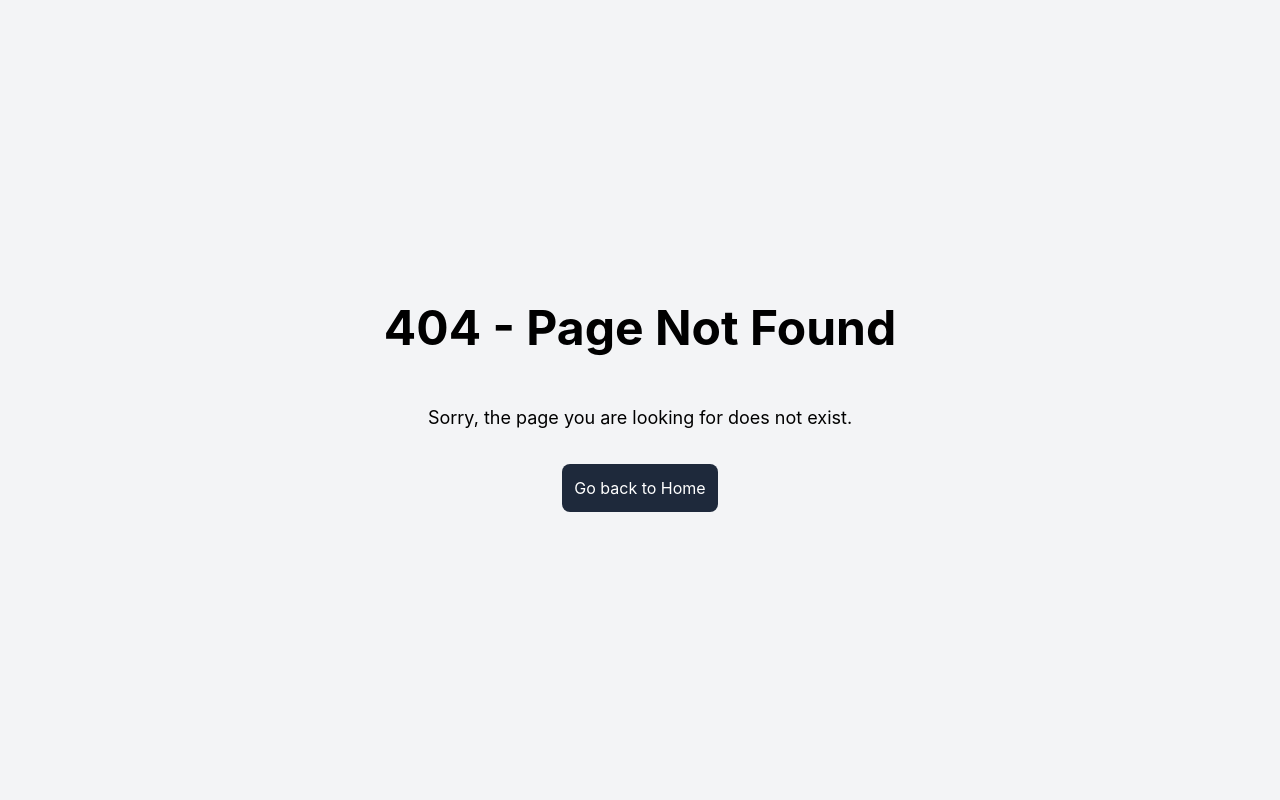
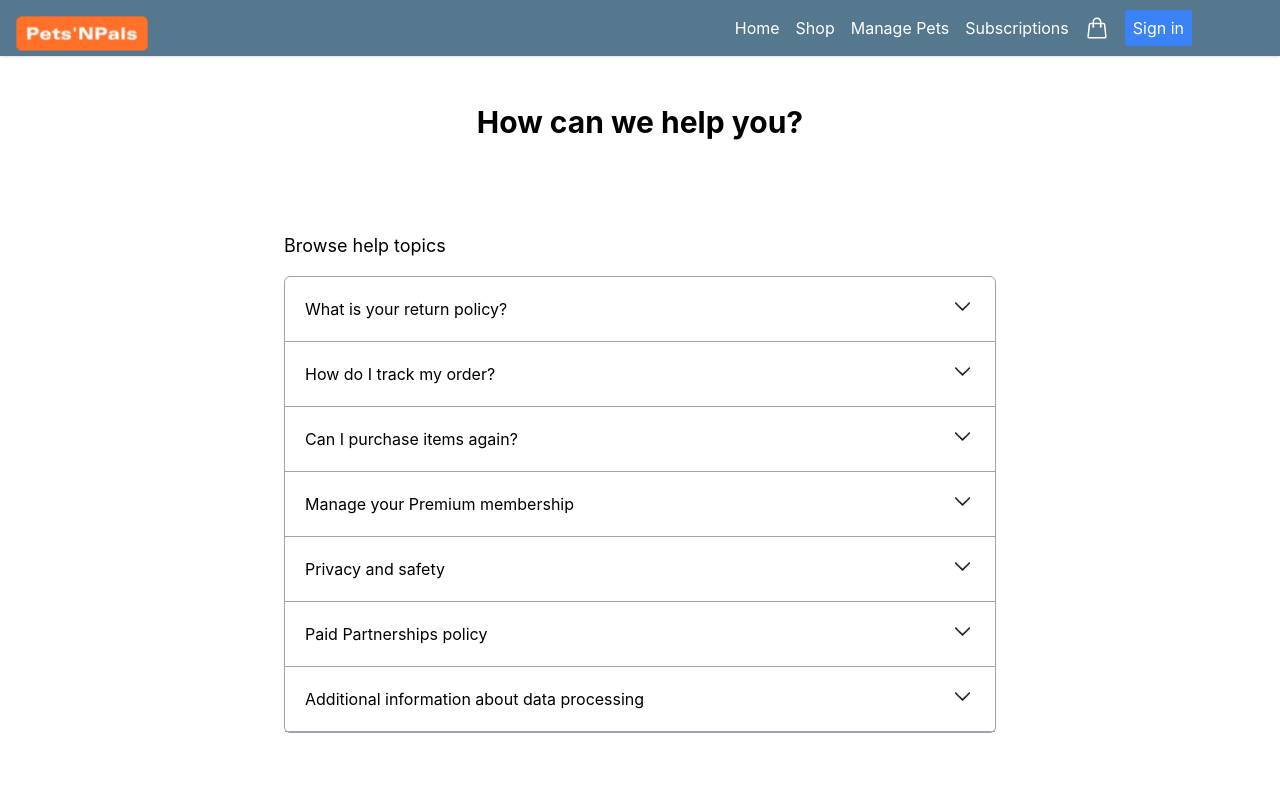
Before and after one commit to Isaiahsylnol/pets-n-pals, a Next.js app: page /faq in a window 1280 px wide. Before the commit this address had no page. Shown: the top 800 px of the page. Built offline with nearby package versions, Linux system fonts and the light colour scheme.

Commit message:
Faqs page, other minor frontend code cleanup

```diff
--- /dev/null
+++ b/components/Accordion.js
@@ -0,0 +1,37 @@
+import React from "react";
+import Image from "next/image";
+
+export default function AccordionItem({ title, content, isOpen, onClick }) {
+  return (
+    <div className="border-b border-gray-400 p-1">
+      <button
+        onClick={onClick}
+        className="w-full text-left flex justify-between items-center p-4 hover:bg-gray-200 focus:outline-none"
+      >
+        <span className="text-base">{title}</span>
+        {isOpen ? (
+          <Image
+            src={require("../assets/up-arrow.png")}
+            height={15}
+            width={15}
+            alt="Up arrow"
+          />
+        ) : (
+          <div className="w-5 h-5">
+            <Image
+              src={require("../assets/down-arrow.png")}
+              height={15}
+              width={15}
+              alt="Down arrow"
+            />
+          </div>
+        )}
+      </button>
+      {isOpen && (
+        <div className="bg-orange-100 p-4">
+          <p>{content}</p>
+        </div>
+      )}
+    </div>
+  );
+}
--- a/components/Dropdown.js
+++ b/components/Dropdown.js
@@ -6,6 +6,7 @@ import { useRouter } from "next/router";
 import { useDispatch, useSelector } from "react-redux";
 import accountPic from "../assets/account-icon.png";
 import { createCart } from "../slices/cart";
+import Link from "next/link";
 
 function Dropdown() {
   const [isOpen, setIsOpen] = useState(false);
@@ -95,7 +96,7 @@ function Dropdown() {
               Settings
             </li>
             <li className="hover:bg-gray-800 hover:rounded w-full h-12 flex justify-center items-center cursor-pointer">
-              FAQS
+              <Link href="/faq">FAQS</Link>
             </li>
             <li className="hover:bg-gray-800 hover:rounded w-full h-12 flex justify-center items-center cursor-pointer">
               <button onClick={handleSignOut}>Sign out</button>
--- a/components/Header.js
+++ b/components/Header.js
@@ -1,26 +1,12 @@
 import React, { useEffect, useState } from "react";
-import { useDispatch, useSelector } from "react-redux";
-import { logout } from "../slices/auth";
+
 import Link from "next/link";
 import Image from "next/image";
-import { useRouter } from "next/router";
+
 import Dropdown from "./Dropdown";
 
 function Header(props) {
-  const dispatch = useDispatch();
-  const router = useRouter();
-  const { user: currentUser } = useSelector((state) => state.auth);
-  const [user, setUser] = useState();
   const [isNavOpen, setIsNavOpen] = useState(false); // initiate isNavOpen state with false
-
-  useEffect(() => {
-    setUser(currentUser);
-  }, [currentUser]);
-
-  const handleSignOut = async () => {
-    dispatch(logout());
-    router.push("/");
-  };
 
   return (
     <div className="p-4 shadow bg-[#56788f] text-white top-0 z-20 sticky">
@@ -34,7 +20,8 @@ function Header(props) {
             className="object-contain"
           />
         </Link>
-        <section className="MOBILE-MENU flex lg:hidden justify-end">
+        {/* MOBILE-MENU */}
+        <section className="flex md:hidden justify-end">
           <div className={isNavOpen ? "w-full top-0 z-10" : "hidden"}>
             <ul className="flex flex-col text-2xl  mt-16 space-y-14 uppercase">
               <li>
--- a/components/Subscriptions/Container.js
+++ b/components/Subscriptions/Container.js
@@ -32,9 +32,9 @@ export default function SubscribeContainer({
   }
 
   return (
-    <div className="h-auto bg-[#f5f4ef] flex flex-wrap gap-y-5 hover:shadow-xl sm:w-2/3 md:w-3/5 lg:w-96">
-      <div className="m-4 flex font-bold">
-        <span className="text-3xl p-4">{tier}</span>
+    <div className="bg-[#f5f4ef] flex flex-wrap gap-y-5 hover:shadow-xl mx-auto">
+      <div className="m-8 font-bold">
+        <span className="text-3xl">{tier}</span>
         <span className="text-lg p-4 mt-1">{price}</span>
       </div>
 
@@ -45,7 +45,7 @@ export default function SubscribeContainer({
         {children}
         <button
           onClick={subscribe}
-          className="bg-orange-400 hover:bg-orange-500 text-white font-bold py-2 px-4 rounded flex items-center justify-center mx-auto mt-12 w-full"
+          className="bg-orange-400 hover:bg-[#1F1F1F] text-white font-bold py-2 px-4 rounded flex items-center justify-center mx-auto mt-12 w-full"
         >
           Subscribe
         </button>
--- /dev/null
+++ b/pages/faq.js
@@ -0,0 +1,103 @@
+import React, { useEffect, useState } from "react";
+import Head from "next/head";
+import Header from "../components/Header.js";
+import Footer from "../components/Footer.js";
+import AccordionItem from "../components/Accordion.js";
+
+export default function Faq() {
+  const [cartItems, setCartItems] = useState([]);
+
+  useEffect(() => {
+    const items = localStorage.getItem("cartItems");
+    if (items) {
+      setCartItems(JSON.parse(items));
+    }
+  }, []);
+
+  const countCartItems = cartItems?.length ?? 0;
+
+  const toggleAccordion = (index) => {
+    setAccordionItems((prevItems) =>
+      prevItems.map((item, i) => ({
+        ...item,
+        isOpen: i === index ? !item.isOpen : item.isOpen,
+      }))
+    );
+  };
+
+  const [accordionItems, setAccordionItems] = useState([
+    {
+      title: "What is your return policy?",
+      content:
+        "Laboris voluptate eu mollit anim consectetur. Ut commodo exercitation adipisicing ea sint reprehenderit. Nostrud consectetur voluptate excepteur tempor aliquip aliqua ea proident labore eu cillum commodo.",
+      isOpen: false,
+    },
+    {
+      title: "How do I track my order?",
+      content:
+        "Elit eu eu anim labore qui eu. Pariatur nulla irure aliquip duis elit aliquip. Incididunt est occaecat eu sunt adipisicing anim sunt ullamco adipisicing excepteur. Voluptate Lorem aliqua ut aute eu culpa deserunt elit.",
+      isOpen: false,
+    },
+    {
+      title: "Can I purchase items again?",
+      content:
+        "Lorem duis nisi consequat ad culpa velit magna qui nulla minim. Aliquip qui ex ullamco consectetur cupidatat dolor amet. Enim dolor ipsum ullamco est do. Cillum mollit anim nisi aute sunt veniam. Duis consectetur excepteur esse anim enim minim proident. Ipsum amet fugiat et ipsum exercitation.",
+      isOpen: false,
+    },
+    {
+      title: "Manage your Premium membership",
+      content:
+        "Anim adipisicing anim voluptate laboris sunt dolore. Qui sunt sint nisi dolore velit adipisicing aute quis consequat. Nulla ullamco deserunt proident sunt consequat adipisicing tempor veniam.",
+      isOpen: false,
+    },
+    {
+      title: "Privacy and safety",
+      content:
+        "Exercitation quis labore culpa tempor dolore ipsum irure aliqua amet anim aliquip. Commodo occaecat eiusmod aute esse ea laboris id minim. Ea ad commodo sit enim duis dolor dolore velit minim. Dolor dolore cillum enim deserunt duis aute deserunt. Sint dolore pariatur incididunt voluptate. In veniam aliqua commodo do aute nulla est Lorem aliquip nostrud eu pariatur ex irure.",
+      isOpen: false,
+    },
+    {
+      title: "Paid Partnerships policy",
+      content:
+        "Culpa consequat voluptate eiusmod velit quis occaecat irure enim cupidatat aliquip. Anim adipisicing labore duis exercitation est consectetur cupidatat reprehenderit sunt do labore anim minim deserunt. Tempor minim esse magna veniam est sint velit reprehenderit. Exercitation esse aute aliqua et.",
+      isOpen: false,
+    },
+    {
+      title: "Additional information about data processing",
+      content:
+        "Nisi ad do incididunt veniam et deserunt exercitation amet. Proident nisi qui sit et do qui do consequat nisi sint et. Magna fugiat reprehenderit in aute esse eu exercitation do consequat et occaecat officia. Mollit incididunt veniam Lorem eu.",
+      isOpen: false,
+    },
+  ]);
+
+  return (
+    <>
+      <Head>
+        <title>Help Center</title>
+        <meta name="description" content="Help Center" />
+        <link rel="icon" href="/favicon.ico" />
+      </Head>
+      <Header countCartItems={countCartItems} />
+      <main className="min-h-screen w-full p-12">
+        <h1 className="text-3xl text-center font-bold pb-16">
+          How can we help you?
+        </h1>
+        <div className="text-lg sm:p-7 sm:max-w-3xl mx-auto">
+          <p>Browse help topics</p>
+          <div className="mt-4 border border-gray-400 rounded-md">
+            {accordionItems.map((item, index) => (
+              <AccordionItem
+                key={index}
+                title={item.title}
+                content={item.content}
+                isOpen={item.isOpen}
+                onClick={() => toggleAccordion(index)}
+              />
+            ))}
+          </div>
+        </div>
+      </main>
+      <Footer />
+    </>
+  );
+}
--- a/pages/product/[slug].js
+++ b/pages/product/[slug].js
@@ -94,7 +94,7 @@ export default function DynamicPage({ data }) {
               starSpacing="5px"
               name="rating"
             />
-            <p className="leading-relaxed">{data.description}</p>
+            <p className="leading-relaxed mt-5">{data.description}</p>
             <hr className="flex items-center border-b-2 border-gray-100 mt-5 mb-5" />
             <div className="flex">
               <span className="title-font font-medium text-2xl text-gray-900">
--- a/pages/profile.js
+++ b/pages/profile.js
@@ -37,9 +37,9 @@ export default function Profile() {
           />
         </Head>
         <Header countCartItems={cartItems.length} />
-        <main className="grid-cols-1 h-screen mx-auto sm:flex justify-center gap-6 p-11 md:grid-cols-2 lg:grid-cols-2">
+        <main className="h-screen sm:flex justify-center gap-6 p-6 mt-8 md:grid-cols-2">
           {/* User profile widget - START */}
-          <div className="h-min w-full sm:w-3/4 lg:w-2/5 rounded-xl border-2 border-gray-300 bg-gray-100 p-6 text-6xl max-w-lg">
+          <div className="h-min w-full sm:w-3/4 lg:w-2/5 rounded-xl border-2 border-gray-300 bg-gray-100 p-6 max-w-lg">
             {/* Edit User Profile Button - START */}
             <div className="w-full float-right">
               <button className="h-11 text-base float-right rounded py-2 px-4 font-bold hover:text-orange-500">
@@ -47,15 +47,15 @@ export default function Profile() {
               </button>
             </div>
             {/* Edit User Profile Button  - END*/}
-            <div className="w-full p-6 text-base">
-              <p className="text-2xl font-bold mb-2">{user?.username}</p>
+            <div className="w-full p-6 space-y-1">
+              <p className="text-xl font-semibold mb-2">{user?.username}</p>
               <p>{user?.address}</p>
               <p>Toronto, Canada</p>
               <p>222-333-4444</p>
               <p>{user?.email}</p>
               <p>{user?.account_type}</p>
               <div className="mt-10 grid grid-cols-1 gap-2 text-white w-44">
-                <button className="h-10 rounded bg-yellow-500 font-bold hover:bg-yellow-600">
+                <button className="h-10 mt-12 rounded bg-yellow-500 font-bold hover:bg-yellow-600">
                   <PhoneIcon className="inline h-6" />
                   <a className="ml-3">Support</a>
                 </button>
--- a/pages/subscriptions.js
+++ b/pages/subscriptions.js
@@ -1,4 +1,4 @@
-import React, { useCallback, useEffect, useMemo, useState } from "react";
+import React, { useCallback, useEffect, useState } from "react";
 import Head from "next/head";
 import Header from "../components/Header.js";
 import { useSelector } from "react-redux";
@@ -44,7 +44,7 @@ export default function Subscriptions() {
           <h1 className="text-3xl text-center font-bold pb-16">
             Choose the plan that's right for you.
           </h1>
-          <div className="flex items-center justify-center flex-wrap p-7 gap-16">
+          <div className="grid grid-cols-1 md:grid-cols-2 mx-auto lg:max-w-4xl gap-20">
             <SubscribeContainer
               tier="Basic"
               priceId="price_1MpWbCBNWulKDnZkdaeb0CgC"
@@ -93,30 +93,22 @@ export default function Subscriptions() {
             </SubscribeContainer>
           </div>
           {user ? null : (
+            <div className="bg-white mt-16 p-6 rounded-lg text-center">
+              <h2 className="text-2xl font-semibold mb-4">Join Us Today!</h2>
+              <p className="mb-6 text-gray-700">
+                Sign up now to access exclusive subscription plans and enjoy all
+                the benefits we offer.
+              </p>
               <a href="/login-register">
                 <button
                   type="button"
-                className="text-white bg-orange-400 hover:bg-[#1F1F1F] font-medium rounded-full text-sm px-8 py-4 text-center mr-2 mb-2"
+                  className="text-white bg-orange-400 hover:bg-[#1F1F1F] font-medium rounded-full text-sm px-8 py-4"
                 >
                   Sign Up
                 </button>
               </a>
+            </div>
           )}
-          <div className="mt-8 text-center">
-            <span>
-              See{" "}
-              <a
-                href="/terms"
-                target="_blank"
-                aria-hidden="false"
-                className="text-orange-500"
-              >
-                Terms & Conditions
-              </a>{" "}
-              for full details. Prepaid monthly, non-refundable, automatically
-              renews monthly.
-            </span>
-          </div>
         </div>
       </main>
       <Footer />
```
Also changed, not shown: assets/down-arrow.png (added), assets/up-arrow.png (added). Lines whose indentation alone changed are shown as unchanged.
